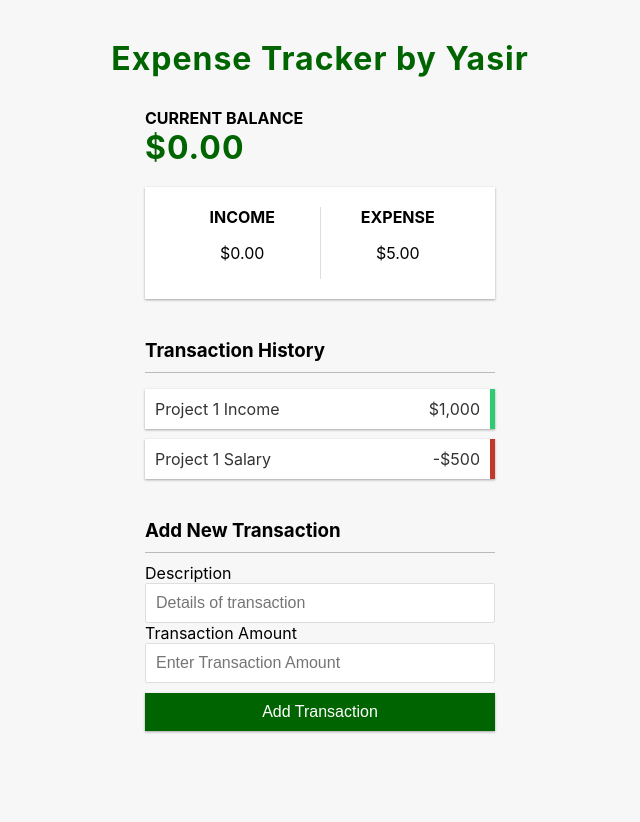
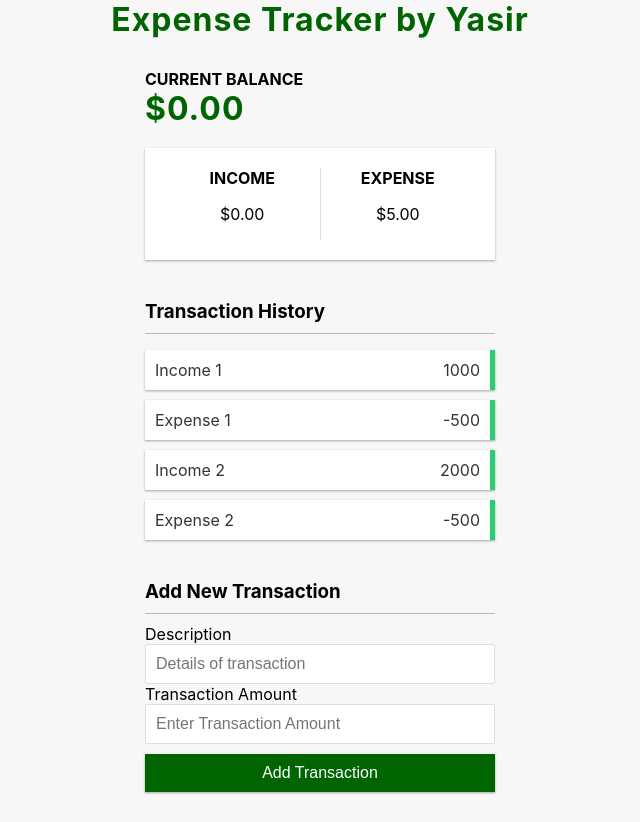
Before and after one commit to yasirshahid/expense-record-app, a React (Create React App) app: page / in a window 1280 px wide. Shown: the whole page, without its empty margins (320-960 px from the left). Before the commit the page ends 800 px from the top, so only its background shows below. Built offline with nearby package versions, Linux system fonts and the light colour scheme.

Commit message:
update all

```diff
--- a/src/App.js
+++ b/src/App.js
@@ -5,14 +5,14 @@ import './App.css';
 import Header from './components/Header';
 import Balance from './components/Balance';
 import AccountSummary from './components/AccountSummary';
-import TransactionHistory from './components/TranscationHistory';
+import TransactionHistory from './components/TransactionHistory';
 import AddTransaction from './components/AddTranscation';
 import { GlobalProvider } from './Context/GlobalState';
 
 
 function App() {
   return (
-    <div>
+    <GlobalProvider>
       <Header/>
       <div className="container">
         <Balance/>
@@ -21,7 +21,7 @@ function App() {
         <AddTransaction/>
       </div>
 
-    </div>
+    </GlobalProvider>
   );
 }
 
--- a/src/Context/GlobalState.js
+++ b/src/Context/GlobalState.js
@@ -1,4 +1,4 @@
-import React, { createContext, Children, useReducer } from 'react';
+import React, { createContext, useReducer } from 'react';
 import AppReducer from './AppReducer'
 //Create the initial state
 const initialState={
@@ -13,7 +13,7 @@ const initialState={
 
 export const GlobalContext = createContext(initialState);
 
-export const GlobalProvider = ({childern})=>{
+export const GlobalProvider = ({children})=>{
     const[state,dispatch]=useReducer(AppReducer,initialState)
 
     return(
@@ -22,7 +22,7 @@ export const GlobalProvider = ({childern})=>{
                 transactions : state.transactions
             }
         }>
-            {childern}
+            {children}
 
         </GlobalContext.Provider>
     )
--- /dev/null
+++ b/src/components/Transaction.js
@@ -0,0 +1,12 @@
+import React from 'react';
+
+const Transaction =({transaction})=>{
+    return(
+        <li className="plus">
+            {transaction.description}
+            <span>{transaction.transactionAmount}</span>
+            <button className="delete-btn">X</button>
+        </li>
+    );
+}
+export default Transaction;
--- /dev/null
+++ b/src/components/TransactionHistory.js
@@ -0,0 +1,26 @@
+import React, { useContext } from 'react';
+import {GlobalContext} from '../Context/GlobalState';
+import Transaction  from './Transaction';
+
+
+const TransactionHistory = () =>{
+
+    const{transactions}=useContext(GlobalContext);
+
+    return(
+        <div>
+            <h3>
+                Transaction History
+            </h3>
+            <ul className="list">
+                {transactions.map(transaction =>(
+                    <Transaction transaction={transaction}/>
+                    )
+                )}
+
+            </ul>
+        </div>
+
+    )
+}
+export default TransactionHistory;
--- a/src/components/TranscationHistory.js
+++ /dev/null
@@ -1,25 +0,0 @@
-import React from 'react';
-
-const TransactionHistory = () =>{
-    return(
-        <div>
-            <h3>
-                Transaction History
-            </h3>
-            <ul className="list">
-                <li className="plus">
-                    Project 1 Income
-                    <span>$1,000</span>
-                    <button className="delete-btn">X</button>
-                </li>
-                <li className="minus">
-                    Project 1 Salary
-                    <span>-$500</span>
-                    <button className="delete-btn">X</button>
-                </li>
-            </ul>
-        </div>
-
-    )
-}
-export default TransactionHistory;
```
